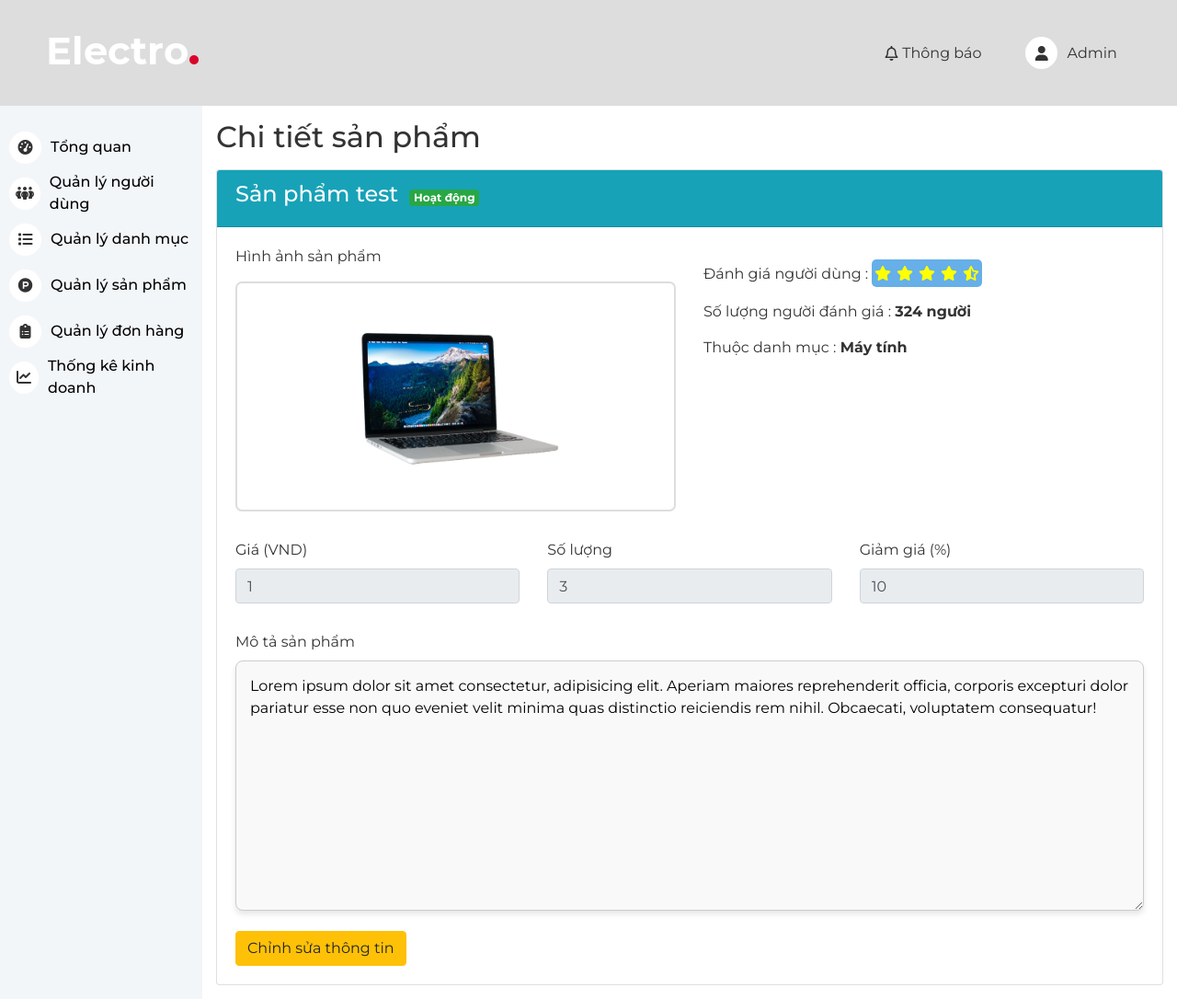
After one commit to Dykizz/TechStore, a PHP site: page /admin/product-detail.html in a window 1280 px wide. The commit adds this page. Shown: the whole page at 92% size. Run offline with PHP 8.4, Linux system fonts and the light colour scheme; some libraries are stand-ins or nearby versions.

Commit message:
Tạo trang chi tiết sản phẩm admin

```diff
--- /dev/null
+++ b/admin/product-detail.html
@@ -0,0 +1,152 @@
+<!DOCTYPE html>
+<html lang="en">
+
+<head>
+    <meta charset="UTF-8">
+    <meta name="viewport" content="width=device-width, initial-scale=1.0">
+    <title>Trang Admin</title>
+    <link rel="stylesheet" href="https://cdn.jsdelivr.net/npm/bootstrap@4.6.2/dist/css/bootstrap.min.css"
+        integrity="sha384-xOolHFLEh07PJGoPkLv1IbcEPTNtaed2xpHsD9ESMhqIYd0nLMwNLD69Npy4HI+N" crossorigin="anonymous">
+    <link href="https://fonts.googleapis.com/css?family=Montserrat:400,500,700" rel="stylesheet">
+    <link rel="stylesheet" href="https://cdnjs.cloudflare.com/ajax/libs/font-awesome/6.6.0/css/all.min.css"
+        integrity="sha512-Kc323vGBEqzTmouAECnVceyQqyqdsSiqLQISBL29aUW4U/M7pSPA/gEUZQqv1cwx4OnYxTxve5UMg5GT6L4JJg=="
+        crossorigin="anonymous" referrerpolicy="no-referrer" />
+    <link rel="stylesheet" href="style.css">
+</head>
+
+<body>
+    <header>
+        <div class="inner-logo">
+            <a href="./index.html">
+                <img src="../img/logo.png" alt="Logo" srcset="">
+            </a>
+        </div>
+        <div class="inner-user">
+            <div class="notification">
+                <i class="fa-regular fa-bell"></i>
+                <span>Thông báo</span>
+            </div>
+            <div class="infor-user">
+                <div class="avatar">
+                    <i class="fa-solid fa-user"></i>
+                </div>
+                <span>Admin</span>
+            </div>
+        </div>
+    </header>
+
+    <ul class="sider">
+        <li>
+            <div class="inner-icon">
+                <i class="fa-solid fa-gauge-high"></i>
+            </div>
+            <a href="./index.html">Tổng quan</a>
+        </li>
+        <li>
+            <div class="inner-icon">
+                <i class="fa-solid fa-people-group"></i>
+            </div>
+            <a href="./manage-client.html">Quản lý người dùng</a>
+        </li>
+        <li>
+            <div class="inner-icon">
+                <i class="fa-solid fa-list"></i>
+            </div>
+            <a href="./manage-category.html">Quản lý danh mục</a>
+        </li>
+        <li>
+            <div class="inner-icon">
+                <i class="fa-brands fa-product-hunt"></i>
+            </div>
+            <a href="./manage-product.html">Quản lý sản phẩm</a>
+        </li>
+        <li>
+            <div class="inner-icon">
+                <i class="fa-solid fa-clipboard-list"></i>
+            </div>
+            <a href="./manage-order.html">Quản lý đơn hàng</a>
+        </li>
+        <li>
+            <div class="inner-icon">
+                <i class="fa-solid fa-chart-line"></i>
+            </div>
+            <a href="./statistic.html">Thống kê kinh doanh</a>
+        </li>
+    </ul>
+    <div class="content">
+        <h2 class="mb-3">Chi tiết sản phẩm</h2>
+
+        <div class="card">
+            <div class="card-header bg-info text-white">
+                <h4 class="d-inline-block">Sản phẩm test</h4>
+                <span class="badge badge-success ml-2">Hoạt động</span>
+            </div>
+            <div class="card-body">
+                <div class="row">
+                    <div class="col-6">
+                        <div> Hình ảnh sản phẩm</div>
+                        <div class="inner-img">
+                            <img src="../img/product01.png" alt="sản phẩm" srcset="">
+                        </div>
+                    </div>
+                    <div class="col-6">
+                        <div>
+                            <label for=""> Đánh giá người dùng : </label>
+                            <div class="product-rating ">
+                                <i class="fa fa-star"></i>
+                                <i class="fa fa-star"></i>
+                                <i class="fa fa-star"></i>
+                                <i class="fa fa-star"></i>
+                                <i class="fa-solid fa-star-half-stroke"></i>
+                            </div>
+                            <div class="mb-0">
+                                <div class="d-inline-block">Số lượng người đánh giá : </div>
+                                <span>
+                                    <strong>324 người</strong>
+                                </span>
+                            </div>
+                            <div>
+                                <div class="d-inline-block">Thuộc danh mục : </div>
+                                <span>
+                                    <strong>Máy tính</strong>
+                                </span>
+                            </div>
+                        </div>
+                    </div>
+                </div>
+                <div class="row">
+                    <div class="col-4">
+                        <div class="form-group">
+                            <label for="price">Giá (VND)</label>
+                            <input class="form-control" type="number" id="price" value="1" readonly>
+                        </div>
+                    </div>
+                    <div class="col-4">
+                        <div class="form-group">
+                            <label for="stock">Số lượng </label>
+                            <input class="form-control" type="number" id="stock" value="3" readonly>
+                        </div>
+                    </div>
+                    <div class="col-4">
+                        <div class="form-group">
+                            <label for="discount">Giảm giá (%)</label>
+                            <input class="form-control" type="number" id="discount" value="10" readonly>
+                        </div>
+                    </div>
+                </div>
+                <div class="row">
+                    <div class="col-12">
+                        <label for="description">Mô tả sản phẩm</label>
+                        <textarea name="description" class="description" id="description" rows="10" class="" readonly>Lorem ipsum dolor sit amet consectetur, adipisicing elit. Aperiam maiores reprehenderit officia, corporis excepturi dolor pariatur esse non quo eveniet velit minima quas distinctio reiciendis rem nihil. Obcaecati, voluptatem consequatur!
+                        </textarea>
+                    </div>
+                </div>
+                <a class="btn btn-warning" href="./product-edit.html">Chỉnh sửa thông tin</a>
+            </div>
+        </div>
+
+
+    </div>
+</body>
+
+</html>
--- a/admin/style.css
+++ b/admin/style.css
@@ -5,6 +5,7 @@ body {
     margin: 0;
     background: white;
 }
+
 * {
     box-sizing: border-box;
 }
@@ -15,8 +16,13 @@ a {
     -webkit-transition: 0.2s color;
     transition: 0.2s color;
     text-decoration: none;
-  }
+}
 
+a:hover {
+    text-decoration: none;
+}
+
+/* Header */
 header {
     z-index: 999;
     position: sticky;
@@ -41,7 +47,7 @@ header {
     justify-content: end;
 }
 
-.inner-user > div {
+.inner-user>div {
     margin-left: 20px;
     padding: 10px;
     cursor: pointer;
@@ -53,7 +59,7 @@ header {
     border-radius: 8px;
 }
 
-.inner-user > div:hover {
+.inner-user>div:hover {
     background: beige;
 }
 
@@ -68,6 +74,9 @@ header {
     border-radius: 50%;
 }
 
+/* End Header */
+
+/* Content */
 .sider {
     position: absolute;
     top: 115px;
@@ -81,6 +90,7 @@ header {
     list-style-type: none;
 
 }
+
 .sider .inner-icon {
     background: white;
     width: 35px;
@@ -113,9 +123,6 @@ header {
     font-weight: 500;
     color: black;
 }
-.sider li a:hover {
-    text-decoration: none;
-}
 
 .content {
     position: absolute;
@@ -130,6 +137,13 @@ header {
     margin-bottom: 15px;
 }
 
+/* End Content */
+
+/* Mange Product */
+table td {
+    vertical-align: middle !important;
+}
+
 .table_inner-img {
     height: 110px;
     aspect-ratio: 4/3;
@@ -142,9 +156,92 @@ header {
 }
 
 .table_inner-btn {
-    width: 140px;
+    max-width: 130px;
 }
+
 .table_inner-btn button {
     margin-right: 10px;
+    margin-bottom: 10px;
     display: inline-block;
 }
+
+.table_inner-btn button:last-child {
+    margin-right: 0;
+}
+
+.inner-pagination {
+    width: 100%;
+    display: flex;
+    justify-content: center;
+}
+
+/* End Manage Product */
+
+/* Product Detail */
+.inner-img {
+    height: 250px;
+    width: auto;
+    border-radius: 7px;
+    border: 2px solid #ddd;
+    overflow: hidden;
+    display: flex;
+    justify-content: center;
+    align-items: center;
+}
+
+.inner-img img {
+    height: 100%;
+    object-fit: contain;
+    transition: all 0.3s ease;
+}
+
+.inner-img:hover img {
+    transform: scale(1.3);
+}
+
+.product-rating {
+    background: #66afe9;
+    width: 120px;
+    display: inline-flex;
+    justify-content: space-around;
+    align-items: center;
+    border-radius: 5px;
+    position: relative;
+    margin: 15px 0px 10px;
+    height: 30px;
+}
+
+.product-rating>i {
+    width: 14px;
+    margin-right: 5px;
+    background: #FFF;
+    color: #E4E7ED;
+
+}
+
+.product-rating>i {
+    color: yellow;
+    background: transparent;
+}
+
+
+
+textarea.description {
+    width: 100%;
+    padding: 15px;
+    font-size: 16px;
+    background-color: #f9f9f9;
+    border: 1px solid #ccc;
+    border-radius: 8px;
+    box-shadow: 0 4px 6px rgba(0, 0, 0, 0.1);
+    transition: border-color 0.3s ease, box-shadow 0.3s ease;
+}
+
+textarea.description:focus {
+
+    outline: none;
+    border-color: #66afe9;
+    box-shadow: 0 0 8px rgba(102, 175, 233, 1);
+}
+
+ /* End Manage Product */
```
